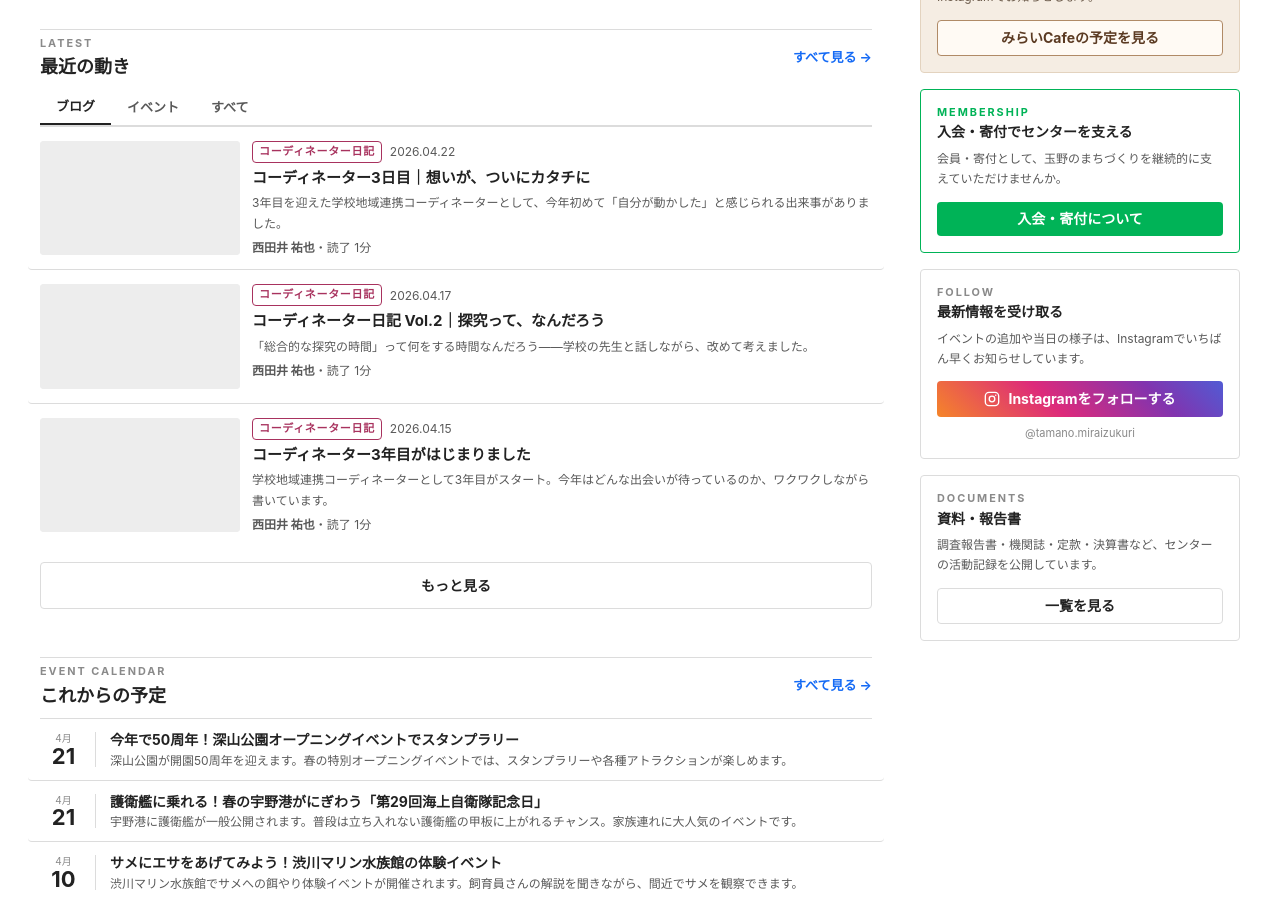
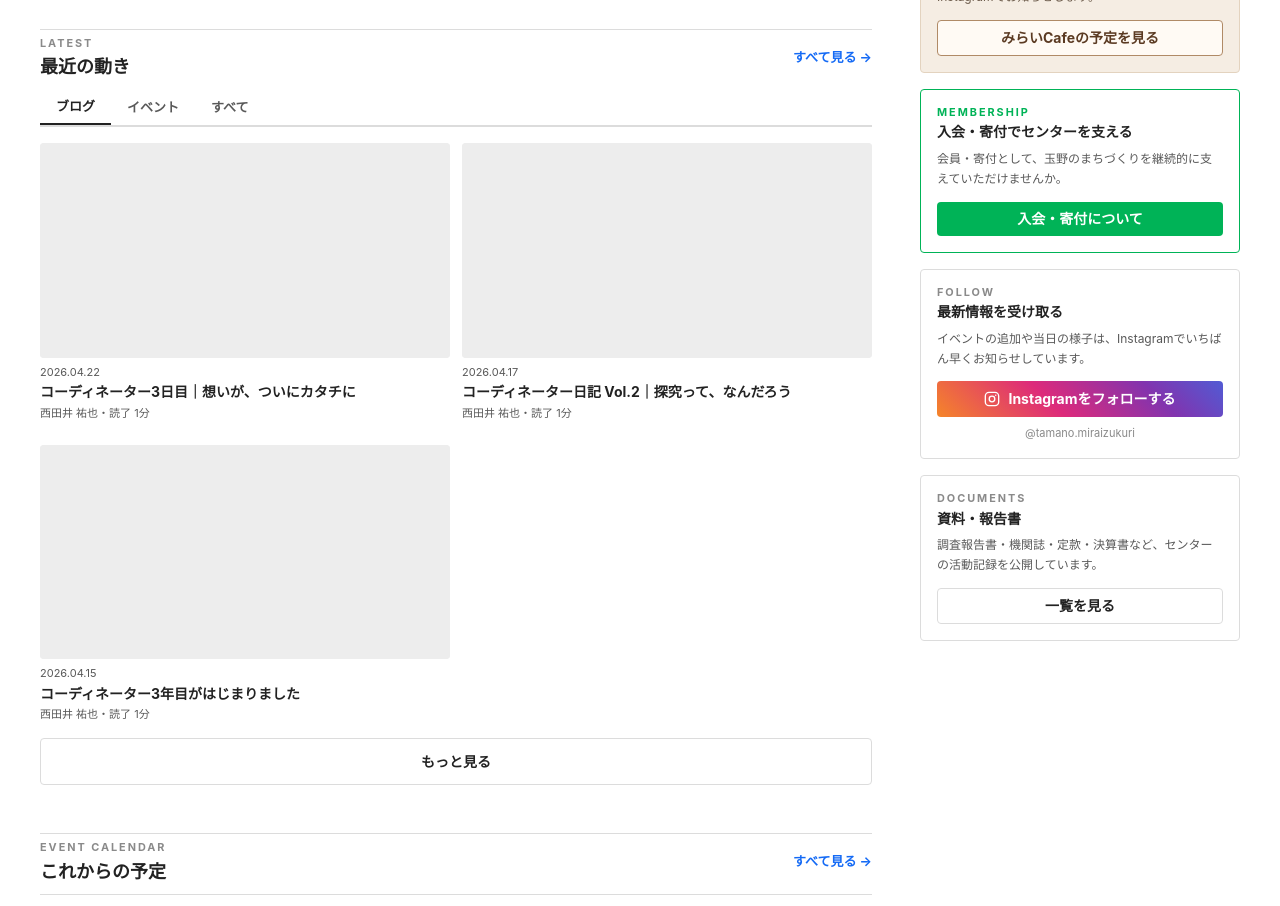
Before and after one commit to taisan0320/tamano-mirai, a Next.js app: page / in a window 1280 px wide. Shown: the part 1480-2386 px from the top of the page. Built offline with nearby package versions, Linux system fonts and the light colour scheme.

Commit message:
最近の動き：ブログ・イベントタブを2カラムのタイル表示に統一
Co-Authored-By: Claude Sonnet 4.6 <noreply@anthropic.com>

```diff
--- a/src/components/LatestTabs.tsx
+++ b/src/components/LatestTabs.tsx
@@ -43,15 +43,7 @@ export default function LatestTabs({
           </button>
         ))}
       </div>
-      {active === "event" ? (
-        <div className="grid grid-cols-2 gap-x-3 gap-y-6 border-t border-border-line pt-4 sm:grid-cols-2">
-          {events.length === 0 ? (
-            <p className="col-span-2 py-8 text-center text-[13px] text-ink-muted">記事がありません</p>
-          ) : (
-            events.map((article) => <ArticleTile key={article.slug} article={article} />)
-          )}
-        </div>
-      ) : (
+      {active === "all" ? (
         <div className="divide-y divide-border-line border-t border-border-line">
           {items.length === 0 ? (
             <p className="py-8 text-center text-[13px] text-ink-muted">記事がありません</p>
@@ -59,6 +51,14 @@ export default function LatestTabs({
             items.map((article) => <ArticleRow key={article.slug} article={article} />)
           )}
         </div>
+      ) : (
+        <div className="grid grid-cols-2 gap-x-3 gap-y-6 border-t border-border-line pt-4">
+          {items.length === 0 ? (
+            <p className="col-span-2 py-8 text-center text-[13px] text-ink-muted">記事がありません</p>
+          ) : (
+            items.map((article) => <ArticleTile key={article.slug} article={article} />)
+          )}
+        </div>
       )}
     </>
   );
```
